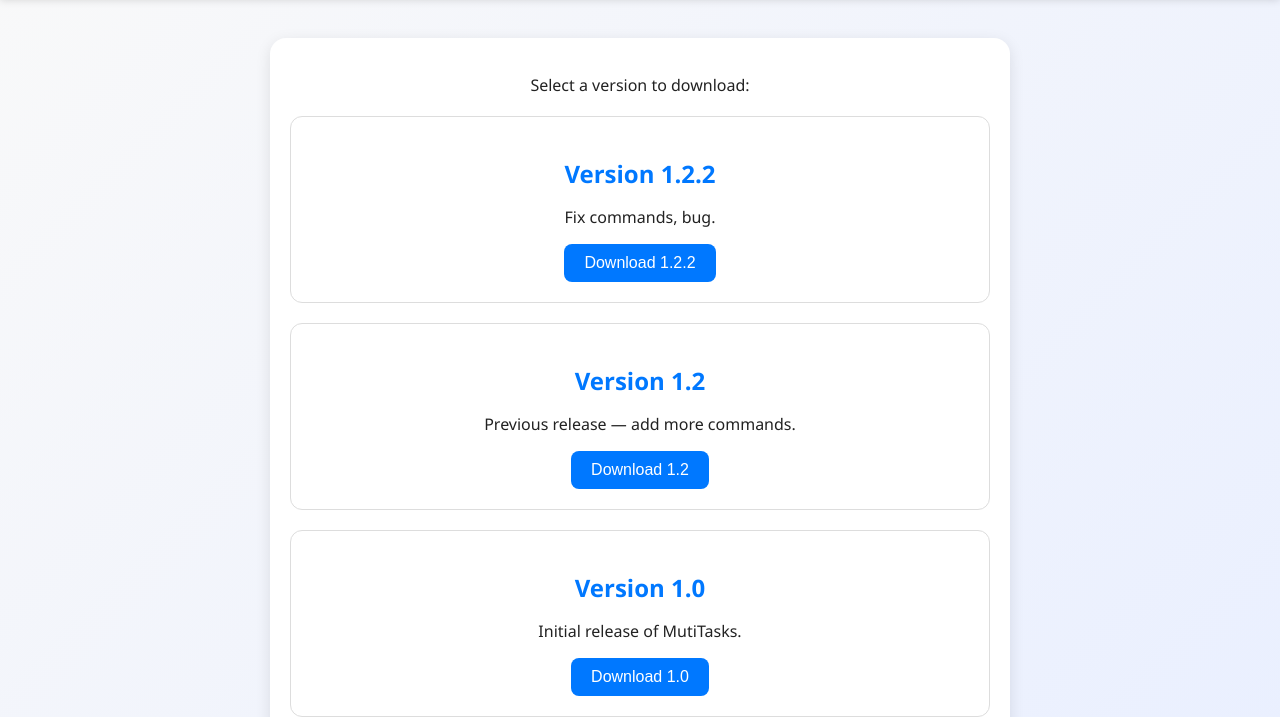
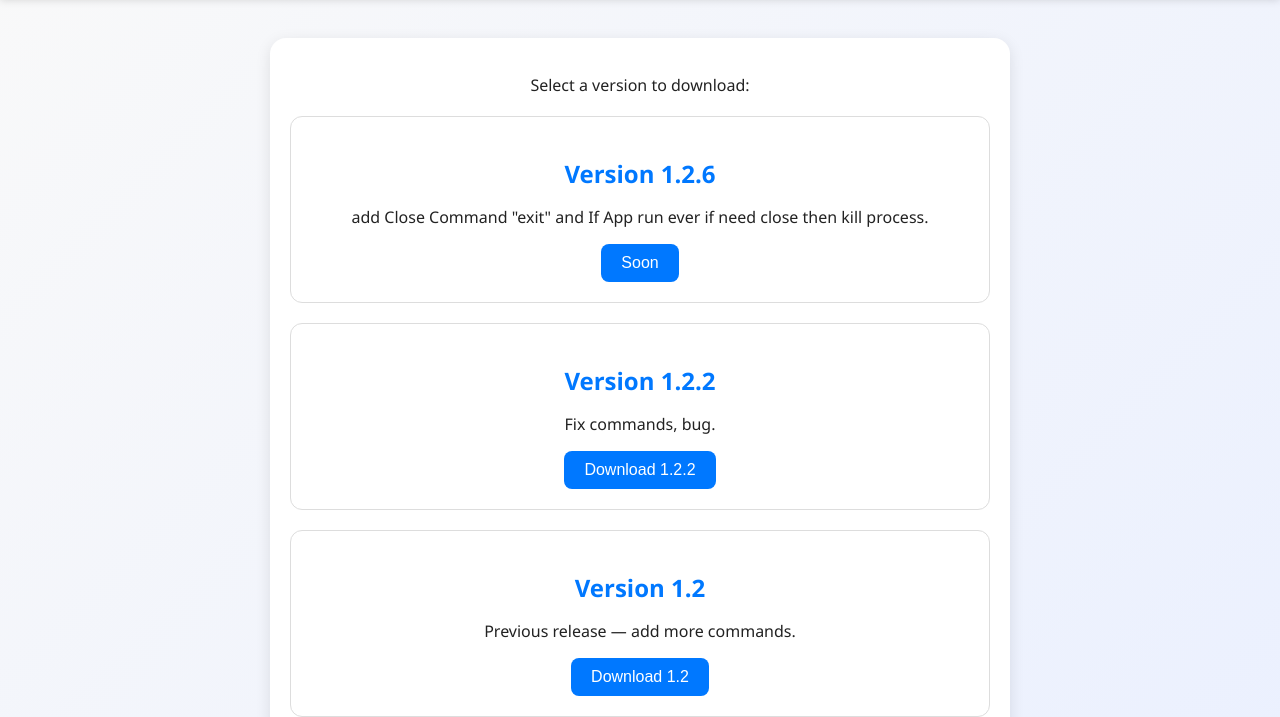
Before and after one commit to igorgames-htm/mutitasks, a plain HTML site: page downloads/index.html in a window 1280 px wide. Shown: the part 97-814 px from the top of the page. Drawn offline with Linux system fonts and the light colour scheme.

Commit message:
Update index.html

```diff
--- a/downloads/index.html
+++ b/downloads/index.html
@@ -86,6 +86,14 @@
     <p>Select a version to download:</p>
 
     <div class="version">
+      <h2>Version 1.2.6</h2>
+      <p>add Close Command "exit" and If App run ever if need close then kill process.</p>
+      <a>
+        <button>Soon</button>
+      </a>
+    </div>
+
+    <div class="version">
       <h2>Version 1.2.2</h2>
       <p>Fix commands, bug.</p>
       <a href="mutitasks-1.2.2.jar" download>
```
